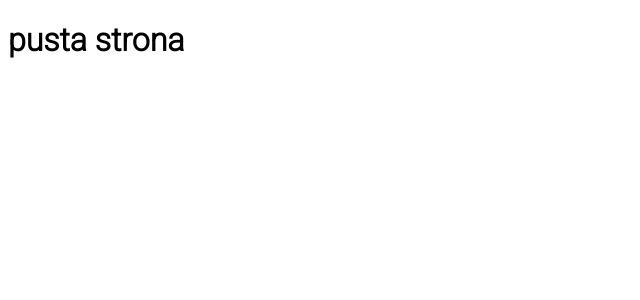
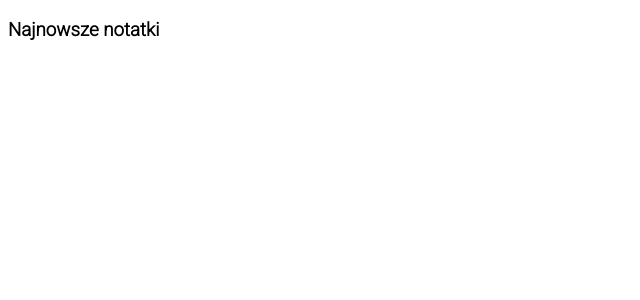
Before and after one commit to orelll/Angular, an Angular app: page /dashboard in a window 1280 px wide. Shown: the top 300 px of the page, without its empty margins (0-640 px from the left). Built offline with nearby package versions, Linux system fonts and the light colour scheme.

Commit message:
koniec lekcji

```diff
--- a/src/app/app.component.html
+++ b/src/app/app.component.html
@@ -1 +1 @@
-<h1>pusta strona</h1>
+<router-outlet></router-outlet>
--- a/src/app/dashboard/dashboard.component.html
+++ b/src/app/dashboard/dashboard.component.html
@@ -1 +1,4 @@
-<p>dashboard works!</p>
+<h3>Najnowsze notatki</h3>
+<div>
+
+</div>
```
Also changed, not shown: src/app/app-routing.module.ts (+8 -6 lines).
